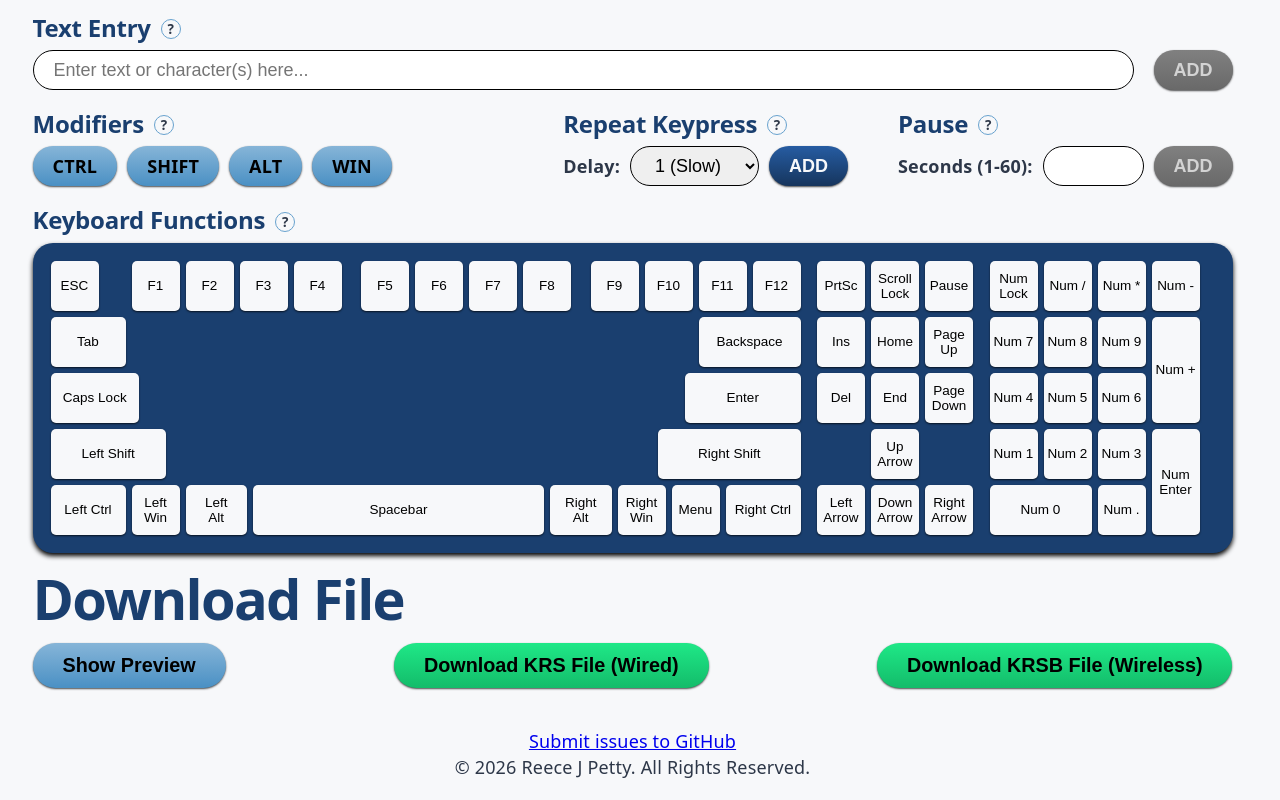
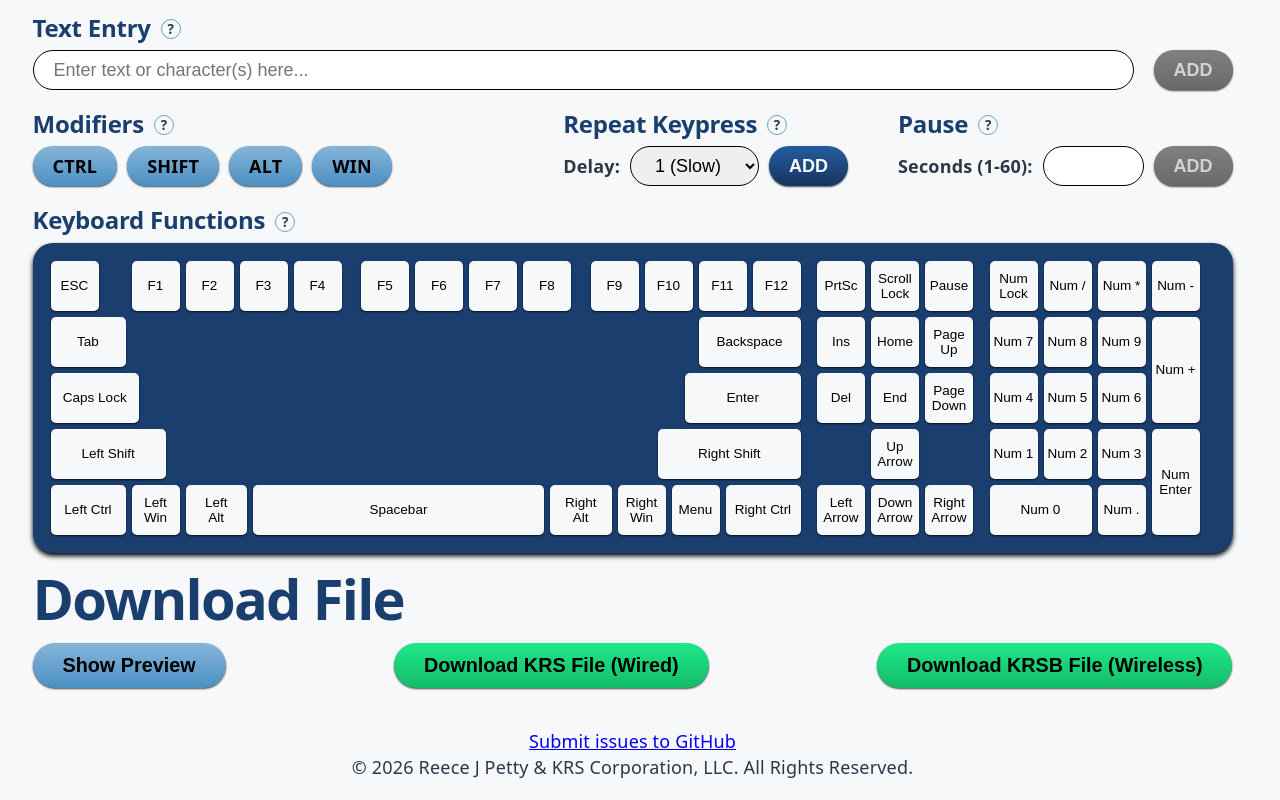
Before and after one commit to reecejpetty/krs-configurator, a React (Vite) app: page / in a window 1280 px wide. Shown: the part 868-1668 px from the top of the page. Built offline with nearby package versions, Linux system fonts and the light colour scheme.

Commit message:
Update copyright info

```diff
--- a/src/App.jsx
+++ b/src/App.jsx
@@ -91,7 +91,7 @@ function Footer() {
   return (
     <div className="footer">
       <a href="https://github.com/reecejpetty/krs-configurator" target="_blank">Submit issues to GitHub</a>
-      <p>© 2026 Reece J Petty. All Rights Reserved.</p>
+      <p>© 2026 Reece J Petty & KRS Corporation, LLC. All Rights Reserved.</p>
     </div>
   )
 }
```
Also changed, not shown: 1 other file (tests, documents, lock files or other folders).
